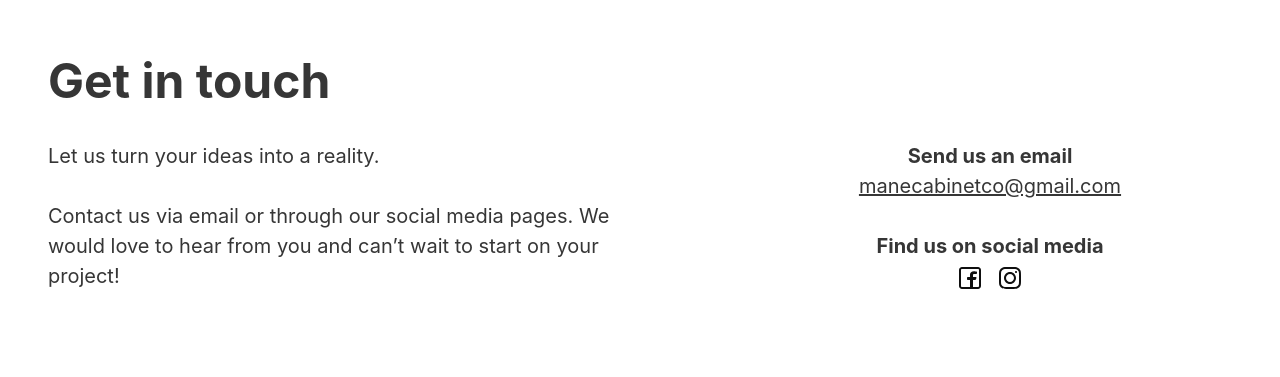
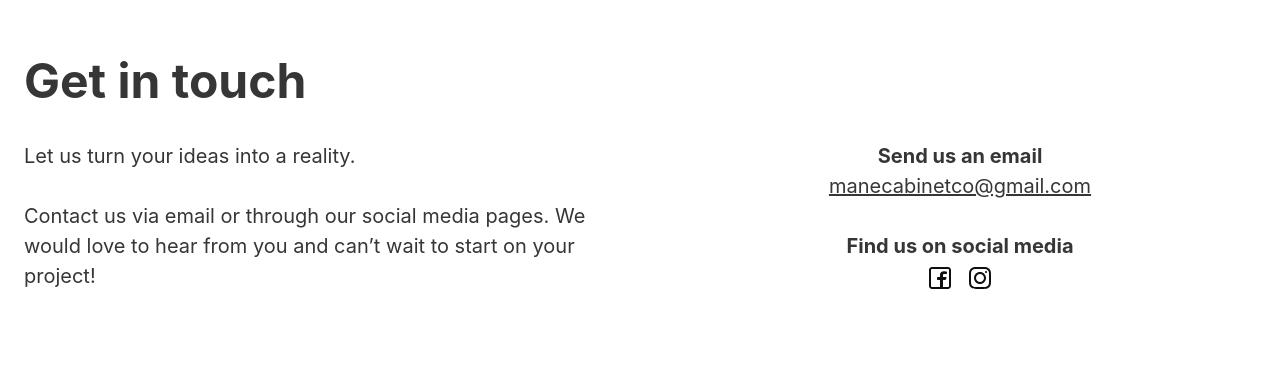
Before and after one commit to ManeCabinetCompany/ManeCabinetCompany.github.io, a website: page contact.html in a window 1280 px wide. Shown: the part 423-800 px from the top of the page. Drawn offline with nearby package versions, Linux system fonts and the light colour scheme.

Commit message:
fixed margin error on contact page

```diff
--- a/contact.html
+++ b/contact.html
@@ -50,19 +50,19 @@
     <br>
     <br>
 
-    <h1 class="ml-6">Get in touch</h1>
+    <h1 class="ml-5">Get in touch</h1>
 
     <br>
 
-    <div class="columns is-size-5">
+    <div style="width: 100%" class="columns is-size-5">
 
-        <div class="column ml-6 has-ext-weight-bold">
+        <div class="column ml-5 has-ext-weight-bold">
             <p>Let us turn your ideas into a reality.</p>
             <br>
             <p>Contact us via email or through our social media pages. We would love to hear from you and can’t wait to start on your project! </p>
         </div>
 
-        <div class="column ml-6 has-text-centered-desktop">
+        <div class="column ml-5 has-text-centered-desktop">
             <div style="font-weight: bold;">Send us an email</div>
             <div class="is-underlined">manecabinetco@gmail.com</div>
             <br>
```
